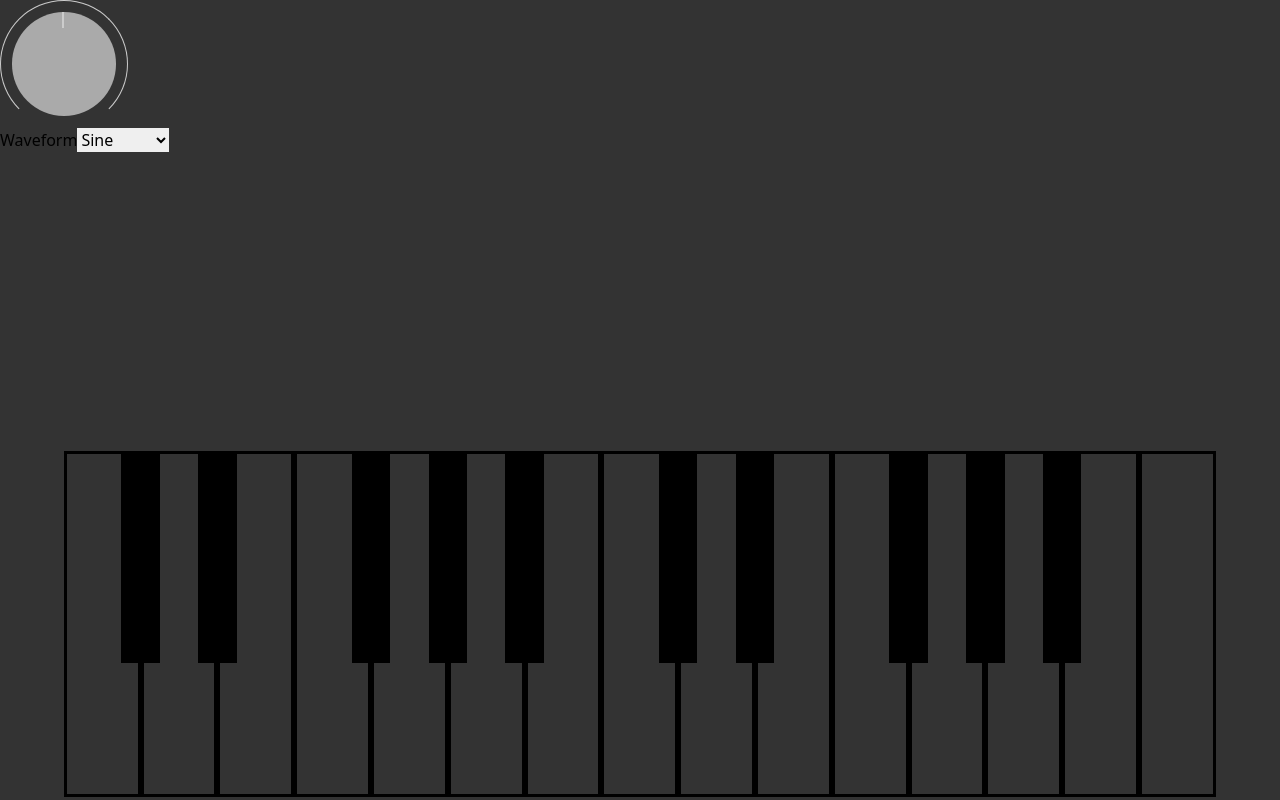
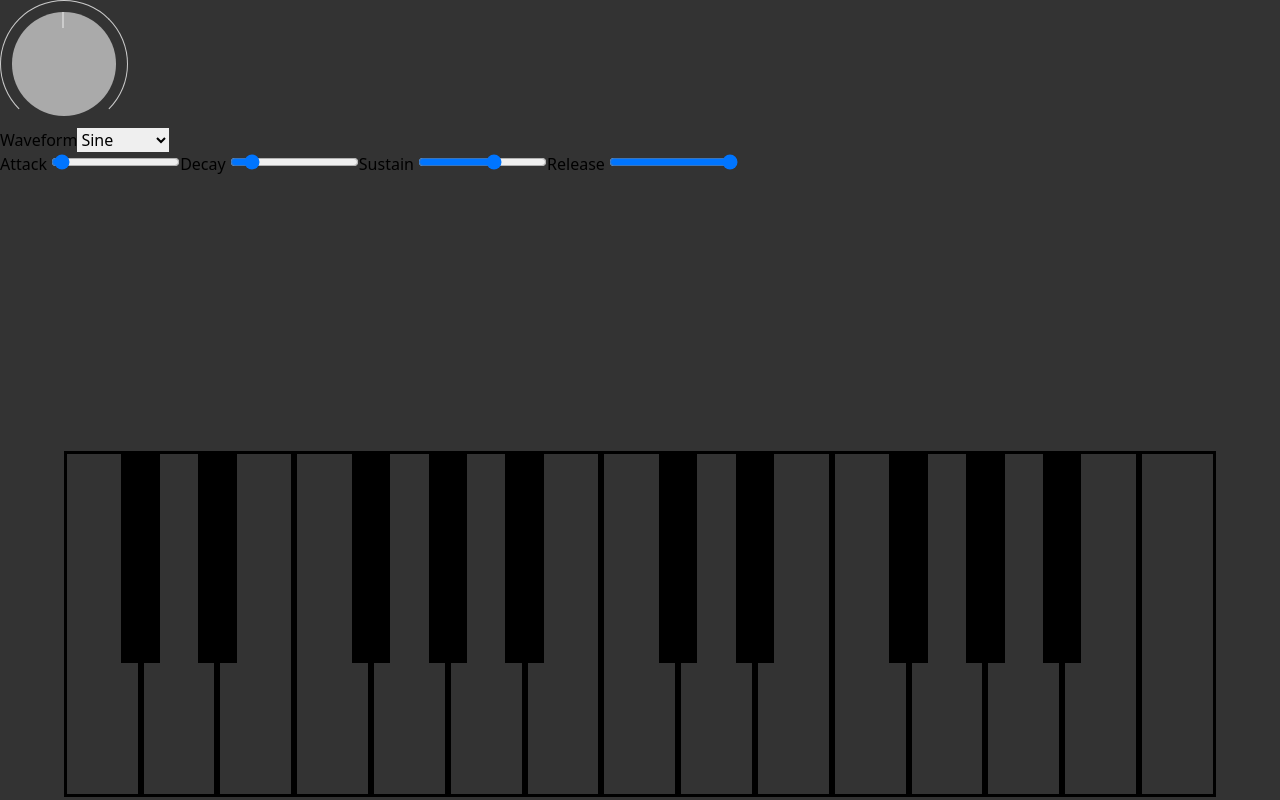
Before and after one commit to Mikenike5313/WebSynth, a Next.js app in the folder next-app/: page / in a window 1280 px wide. Built offline with nearby package versions, Linux system fonts and the light colour scheme.

Commit message:
Some slight refactoring and got ADSR envelope to work smoothly; added input controls for ADSR values

```diff
--- /dev/null
+++ b/next-app/src/components/envelope.js
@@ -0,0 +1,42 @@
+import { useState } from 'react'
+
+import { setAttack, setDecay, setSustain, setRelease } from './synth'
+
+function changeAttack(event) {
+    setAttack(parseFloat(event.target.value))
+}
+
+function changeDecay(event) {
+    setDecay(parseFloat(event.target.value))
+}
+
+function changeSustain(event) {
+    setSustain(parseFloat(event.target.value))
+}
+
+function changeRelease(event) {
+    setRelease(parseFloat(event.target.value))
+}
+
+export default function Envelope({ attack, decay, sustain, release }) {
+    return (
+        <div>
+            <label>
+                Attack <input type="range" min="0.0" max="2.0" step="0.001"
+                              defaultValue={attack.toString()} onChange={changeAttack}/>
+            </label>
+            <label>
+                Decay <input type="range" min="0.0" max="2.0" step="0.001"
+                             defaultValue={decay.toString()} onChange={changeDecay}/>
+            </label>
+            <label>
+                Sustain <input type="range" min="0.001" max="1.0" step="0.001"
+                               defaultValue={sustain.toString()} onChange={changeSustain}/>
+            </label>
+            <label>
+                Release <input type="range" min="0.005" max="2.0" step="0.001"
+                               defaultValue={release.toString()} onChange={changeRelease}/>
+            </label>
+        </div>
+    )
+}
--- a/next-app/src/components/synth.js
+++ b/next-app/src/components/synth.js
@@ -1,22 +1,11 @@
 'use client'
 
 import { useState, useEffect } from 'react'
-import Knob from './knob'
+
+import Knob      from './knob'
 import Waveforms from './waveforms'
-import Keyboard from './keyboard'
-
-const audioContext = new AudioContext()
-
-const env = audioContext.createGain();
-let [a,d,s,r] = [0.1,0.3,0.7,1];
-
-const oscillators = {}
-
-const gainNode = audioContext.createGain()
-gainNode.gain.value = 0.5
-gainNode.connect(audioContext.destination)
-
-var waveform = 'sine'
+import Envelope  from './envelope'
+import Keyboard  from './keyboard'
 
 const frequencies = {
     'C3': 130.81, 'C#3': 138.59, 'D3': 146.83, 'D#3': 155.56, 'E3': 164.81,
@@ -26,45 +15,80 @@ const frequencies = {
     'G#4': 415.30, 'A4': 440.00, 'A#4': 466.16, 'B4': 493.88, 'C5': 523.25
 }
 
+const context = new AudioContext()
+
+const volume = context.createGain()
+volume.gain.value = 0.5
+volume.connect(context.destination)
+
+const sources = {}
+
+let waveform = 'sine'
+let [attack, decay, sustain, release] = [0.05, 0.25, 0.6, 2]
+
 export function setWaveform(newValue) {
     waveform = newValue
 }
 
+export function setAttack(newValue) {
+    attack = newValue
+}
+
+export function setDecay(newValue) {
+    decay = newValue
+}
+
+export function setSustain(newValue) {
+    sustain = newValue
+}
+
+export function setRelease(newValue) {
+    release = newValue
+}
+
 export function startNote(note) {
-    const node = audioContext.createOscillator()
-    node.frequency.value = frequencies[note]
-    node.type = waveform
-    oscillators[note] = node
+    const osc = context.createOscillator()
+    osc.frequency.value = frequencies[note]
+    osc.type = waveform
 
-    const t = audioContext.currentTime;
-    env.gain.cancelScheduledValues(t);
-    env.gain.setValueAtTime(0, t);
-    env.gain.linearRampToValueAtTime(1, t + a);
-    env.gain.linearRampToValueAtTime(s, t + a + d);
+    const env = context.createGain()
+    osc.connect(env).connect(volume)
 
-    node.connect(env).connect(gainNode)
-    node.start()
+    sources[note] = { oscillator: osc, envelope: env }
+
+    const now = context.currentTime
+    env.gain.cancelScheduledValues(now)
+    env.gain.setValueAtTime(0.001, now)
+    env.gain.exponentialRampToValueAtTime(1.0, now + attack)
+    env.gain.exponentialRampToValueAtTime(sustain, now + attack + decay)
+    osc.start(now)
 }
 
 export function stopNote(note) {
-    const t = audioContext.currentTime
-    env.gain.setValueAtTime(s, t)
-    env.gain.linearRampToValueAtTime(0, t + r)
-    oscillators[note]?.stop(t + r)
-    delete oscillators[note]
+    const osc = sources[note].oscillator
+    const env = sources[note].envelope
+
+    const now = context.currentTime
+    env.gain.cancelScheduledValues(now)
+    env.gain.setValueAtTime(env.gain.value, now)
+    env.gain.exponentialRampToValueAtTime(0.001, now + release)
+    osc.stop(now + release)
+
+    delete sources[note]
 }
 
 export default function Synth() {
-    let [gain, setGain] = useState(gainNode.gain.value);
+    let [gain, setGain] = useState(volume.gain.value);
 
-    const handleMouseMove = (e) => {
-        gainNode.gain.value = gain
+    function handleMouseMove() {
+        volume.gain.value = gain
     }
 
     useEffect(() => {
-        document.addEventListener('mousemove', handleMouseMove)
+        window.addEventListener('mousemove', handleMouseMove)
+
         return function cleanup() {
-            document.removeEventListener('mousemove', handleMouseMove)
+            window.removeEventListener('mousemove', handleMouseMove)
         }
     }, [gain])
 
@@ -72,6 +96,7 @@ export default function Synth() {
         <>
             <Knob param={gain} paramSetter={setGain}/>
             <Waveforms/>
+            <Envelope attack={attack} decay={decay} sustain={sustain} release={release}/>
             <Keyboard/>
         </>
     )
```
